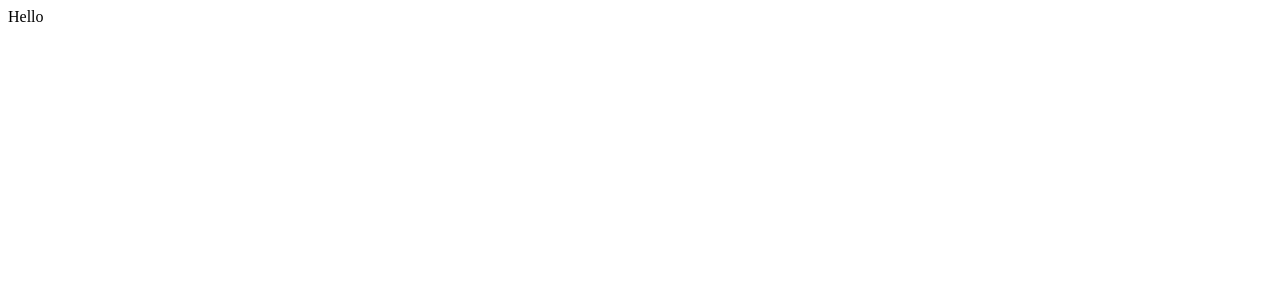
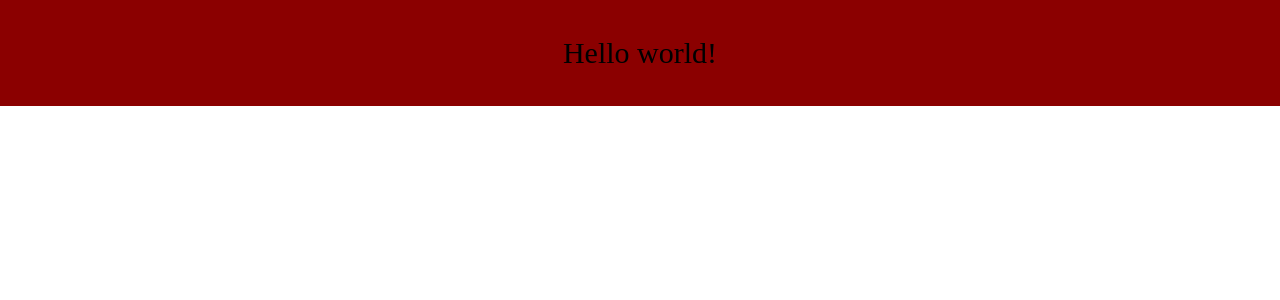
Before and after one commit to pleionele/movierama-app, a React app: page / in a window 1280 px wide. Shown: the top 300 px of the page. Built offline with nearby package versions, Linux system fonts and the light colour scheme.

Commit message:
added css and sass loader

```diff
--- a/package.json
+++ b/package.json
@@ -18,8 +18,11 @@
     "@types/react": "^16.9.17",
     "@types/react-dom": "^16.9.4",
     "babel-loader": "^8.0.6",
+    "css-loader": "^3.4.2",
     "html-webpack-plugin": "^3.2.0",
     "jest": "24.9.0",
+    "node-sass": "^4.13.1",
+    "sass-loader": "^8.0.2",
     "source-map-loader": "^0.2.4",
     "style-loader": "^1.1.2",
     "ts-jest": "^24.3.0",
--- /dev/null
+++ b/src/components/App/App.scss
@@ -0,0 +1,11 @@
+@import "../../styles/color.scss";
+
+.app {
+    background-color: $dark-red;
+    padding: 2em;
+    text-align: center;
+    box-sizing: border-box;
+    &__text {
+        font-size:30px;
+    }
+}
--- /dev/null
+++ b/src/components/App/App.tsx
@@ -0,0 +1,18 @@
+import * as React from "react";
+ import "./App.scss";
+
+interface AppProps {
+  name: string;
+}
+
+export default class App extends React.Component<AppProps,any> {
+  public render() {
+    return (
+      <div className="app" data-testid="appComponent">
+        <span className="app__text">
+          Hello {this.props.name}!
+        </span>
+      </div>
+    );
+  }
+}
--- a/src/index.tsx
+++ b/src/index.tsx
@@ -1,9 +1,11 @@
 import * as React from "react";
 import * as ReactDOM from "react-dom";
+import App from "./components/App/App";
+import "./styles/index.scss";
 
 ReactDOM.render(
     <div>
-        Hello
+        <App name="world"/>
   </div>,
   document.getElementById("app"),
 );
--- /dev/null
+++ b/src/styles/color.scss
@@ -0,0 +1 @@
+$dark-red: darkRed;
--- /dev/null
+++ b/src/styles/index.scss
@@ -0,0 +1,10 @@
+html {
+    font-size: 10px;
+  }
+
+  body {
+    font-size: 1.8rem;
+    margin: 0 auto;
+    -webkit-font-smoothing: antialiased;
+    -moz-osx-font-smoothing: grayscale;
+  }
--- a/webpack.config.js
+++ b/webpack.config.js
@@ -12,6 +12,7 @@ module.exports = {
     devtool: "source-map",
     module: {
       rules: [
+        { test: /\.scss$/, use: [ "style-loader", "css-loader", "sass-loader" ] },
         { test: /\.tsx?$/, loader: "babel-loader" },
         { test: /\.tsx?$/, loader: "ts-loader" },
         { enforce: "pre", test: /\.js$/, loader: "source-map-loader" }
```
Also changed, not shown: jest.config.js (+9 -6 lines), 2 other files (tests, documents, lock files or other folders).
